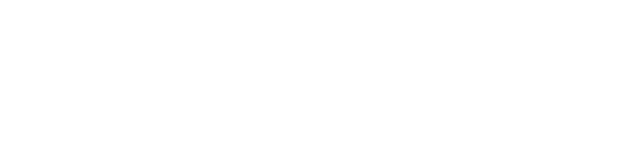
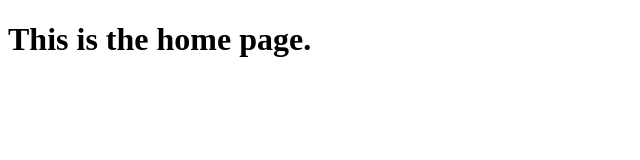
Before and after one commit to josh7554/hello, a plain HTML site: page index.html in a window 1280 px wide. Shown: the whole page, without its empty margins (0-640 px from the left). Drawn offline with Linux system fonts and the light colour scheme.

Commit message:
Added an h1 to index.html

```diff
--- a/index.html
+++ b/index.html
@@ -5,6 +5,6 @@
   <title>title</title>
  </head>
  <body>
-
+  <h1>This is the home page.</h1>
  </body>
 </html>
```
